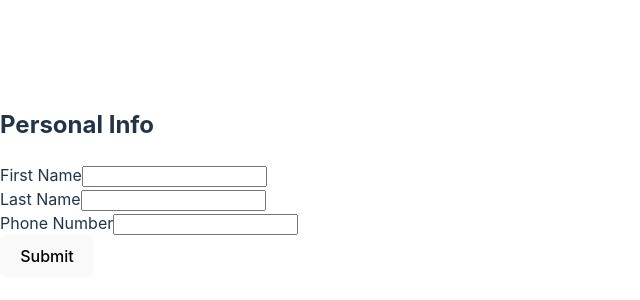
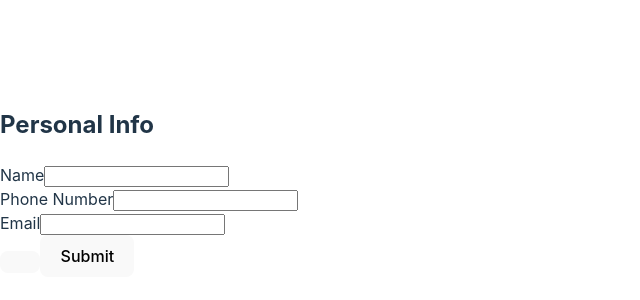
Before and after one commit to SpookyKasper/CV-Application, a React (Vite) app: page / in a window 1280 px wide. Shown: the part 218-518 px from the top of the page, without its empty margins (0-640 px from the left). Built offline with nearby package versions, Linux system fonts and the light colour scheme.

Commit message:
Make submit button work for profile section

```diff
--- a/src/components/PersonalInfo.jsx
+++ b/src/components/PersonalInfo.jsx
@@ -1,5 +1,8 @@
-const PersonalInfo = ({ name, email, phone }) => {
-  console.log(name);
+const PersonalInfo = () => {
+  const email = document.getElementById("Email").value;
+  const phone = document.getElementById("Phone Number").value;
+  const name = document.getElementById("Name").value;
+
   return (
     <div className="personal">
       <h1>{name}</h1>
--- a/src/components/ResumeSection.jsx
+++ b/src/components/ResumeSection.jsx
@@ -1,14 +1,19 @@
 import { useState } from "react";
 import PersonalInfo from "./PersonalInfo";
+import CustomForm from "./CustomForm";
 
-const ResumeSection = ({ sectionName, form }) => {
+const ResumeSection = ({ sectionName, fieldObjects }) => {
+  const form = <CustomForm fieldObjects={fieldObjects} />;
   const [section, setSection] = useState(form);
 
+  const sections = {
+    "Personal Info": <PersonalInfo />,
+    // Education: <Education />,
+    // Experience: <Experience />,
+  };
+
   const handleSubmit = () => {
-    const name = document.getElementById("Name").value;
-    const phone = document.getElementById("Phone Number").value;
-    const email = document.getElementById("Email").value;
-    setSection(<PersonalInfo name={name} phone={phone} email={email} />);
+    setSection(sections[sectionName]);
   };
 
   const CustomSubmitButton = () => {
@@ -19,6 +24,7 @@ const ResumeSection = ({ sectionName, form }) => {
     <div className="section">
       <h2>{sectionName}</h2>
       <div className="content">{section}</div>
+      <button onClick={handleSubmit}></button>
       <CustomSubmitButton />
     </div>
   );
--- a/src/main.jsx
+++ b/src/main.jsx
@@ -1,22 +1,17 @@
 import { StrictMode } from "react";
 import { createRoot } from "react-dom/client";
 import "./index.css";
-import CustomForm from "./components/CustomForm";
 import ResumeSection from "./components/ResumeSection";
 
 createRoot(document.getElementById("root")).render(
   <StrictMode>
     <ResumeSection
       sectionName={"Personal Info"}
-      form={
-        <CustomForm
-          fieldObjects={[
-            { name: "First Name" },
-            { name: "Last Name" },
-            { name: "Phone Number", type: "tel" },
-          ]}
-        />
-      }
+      fieldObjects={[
+        { name: "Name" },
+        { name: "Phone Number", type: "tel" },
+        { name: "Email", type: "mail" },
+      ]}
     />
   </StrictMode>
 );
```
